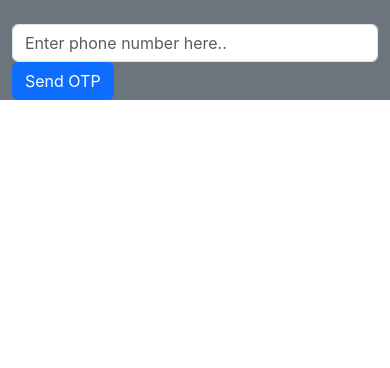
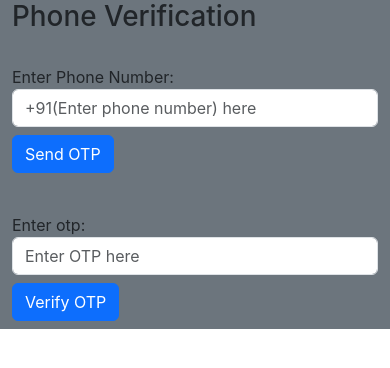
Before and after one commit to Akash581999/React-otp-app, a React (Create React App) app: page / in a window 390 px wide. Shown: the top 368 px of the page. Built offline with nearby package versions, Linux system fonts and the light colour scheme.

Commit message:
phone number Otp verification done

```diff
--- a/src/App.js
+++ b/src/App.js
@@ -15,47 +15,72 @@ if (!firebase.apps.length) {
   firebase.initializeApp(firebaseConfig);
 }
 
-const handleOtp = (phoneNumber) => {
-  const phoneNo = phoneNumber;
+const App = () => {
+  const [phoneNumber, setPhoneNumber] = useState("");
+  const [verificationId, setVerificationId] = useState(null);
+  const [message, setMessage] = useState("");
+
+  const handleSendOtp = (phoneNumber) => {
+    // const phoneNo = `+91${phoneNumber}`;//With India country code
+    const phoneNo = phoneNumber;//Without India country code
     const reCaptcha = new firebase.auth.RecaptchaVerifier('reCaptcha');
 
     firebase.auth().signInWithPhoneNumber(phoneNo, reCaptcha)
-    .then(function (confirmationResult) {
-      let otpCode = prompt("Enter the OTP", "");
+      .then((confirmationResult) => {
+        setVerificationId(confirmationResult.verificationId);
+        setMessage("OTP sent successfully. Please check your phone.");
+      })
+      .catch((error) => {
+        console.error("Error sending OTP:", error);
+        setMessage(`Error sending OTP: ${error.message}`);
+      });
+  };
 
-      if (otpCode !== null) {
-        confirmationResult.confirm(otpCode)
-          .then(function (result) {
-            console.log(result.user, 'user');
-            document.querySelector('label').textContent = result.user.phoneNumber + "Phone Number Verified";
+  const handleVerifyOtp = (otpCode) => {
+    const credential = firebase.auth.PhoneAuthProvider.credential(verificationId, otpCode);
+
+    firebase.auth().signInWithCredential(credential)
+      .then((result) => {
+        console.log(result.user);
+        setMessage(`Your Phone number ${result.user.phoneNumber} is verified.`);
       })
-          .catch(function (error) {
-            console.error("Error confirming OTP:", error);
+      .catch((error) => {
+        console.error("Error verifying OTP:", error);
+        setMessage(`Error verifying OTP: ${error.message}`);
       });
-      }
-    })
-    .catch(function (error) {
-      console.error("Error sending OTP:", error);
-    });
-}
-
-const App = () => {
-  const [phoneNumber, setPhoneNumber] = useState("");
+  };
 
   return (
-    <div className='container bg-secondary'>
-      <label></label>
+    <>
+      <div className='container bg-secondary w-100'>
+        <h1 className='fs-1 text-dark'>Phone Verification</h1>
+        <div className='text-success my-2'>{message}</div>
+        <br />
+        <div>
+          <label htmlFor='PhoneNumber'>Enter Phone Number:</label>
           <input
             type="text"
             className="form-control"
             id="PhoneNumber"
-        placeholder="Enter phone number here.."
+            placeholder="+91(Enter phone number) here"
             value={phoneNumber}
             onChange={(e) => setPhoneNumber(e.target.value)}
           />
-      <button onClick={handleOtp} className='btn btn-primary'>Send OTP</button>
-      <div id="reCaptcha"></div>
+          <button onClick={() => handleSendOtp(phoneNumber)} className='btn btn-primary my-2'>Send OTP</button>
+          <div id="reCaptcha" className='text-info my-2'></div>
+          <br />
+
+          <label htmlFor='otpInput'>Enter otp:</label>
+          <input
+            type="text"
+            className="form-control"
+            id="otpInput"
+            placeholder="Enter OTP here"
+          />
+          <button onClick={() => handleVerifyOtp(document.getElementById('otpInput').value)} className='btn btn-primary my-2'>Verify OTP</button>
         </div>
+      </div>
+    </>
   );
 }
 
```
Also changed, not shown: src/firebase.js (+28 -47 lines). Lines whose indentation alone changed are shown as unchanged.
